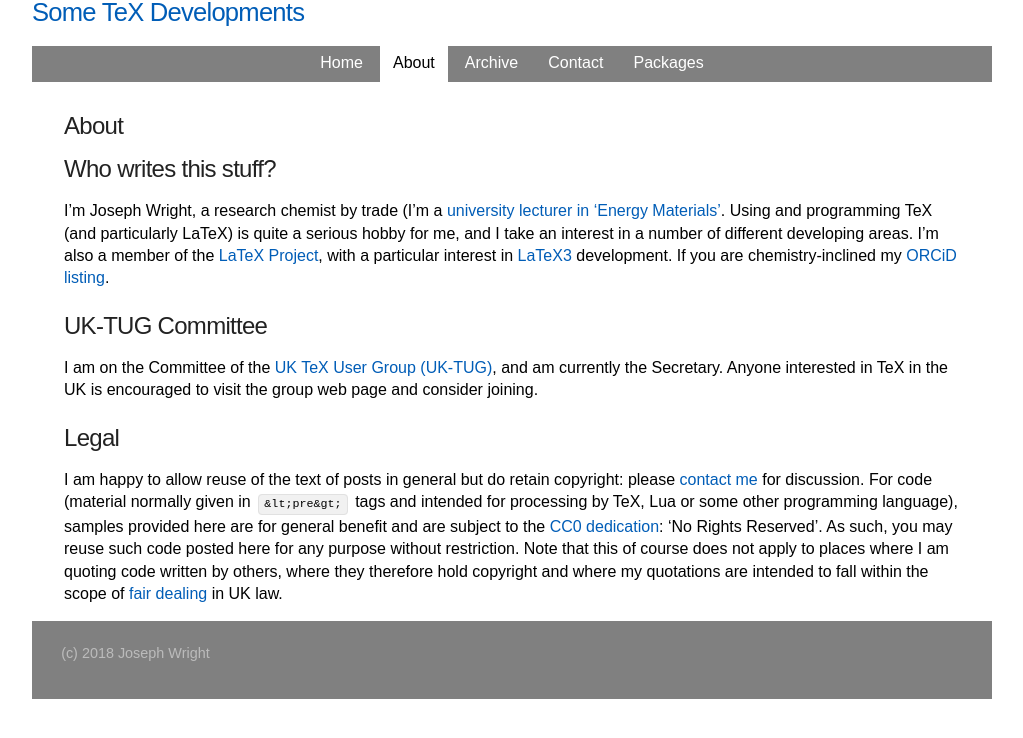
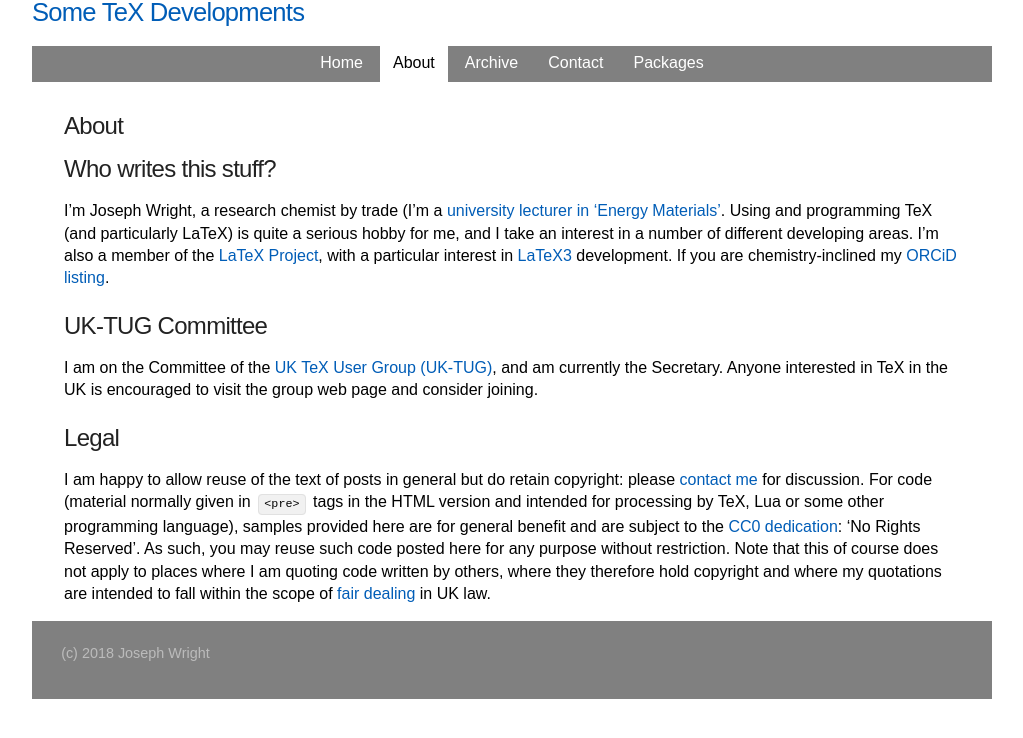
Before and after one commit to josephwright/josephwright.github.io, a Jekyll site: the page built from about.md, in a window 1280 px wide. Shown: the top 738 px of the page, without its empty margins (128-1151 px from the left). Built offline with Jekyll 4.4.1, drawn with Linux system fonts in a browser that asks for light colours; some web fonts are replaced; comment, search, counter and statistics services are not loaded.

Commit message:
Fix 'legal' text

```diff
--- a/about.md
+++ b/about.md
@@ -13,4 +13,4 @@ I am on the Committee of the [UK TeX User Group (UK-TUG)](http://uk.tug.org/), a
 
 ## Legal
 
-I am happy to allow reuse of the text of posts in general but do retain copyright: please [contact me](mailto:joseph.wright@morningstar2.co.uk) for discussion. For code (material normally given in `&lt;pre&gt;` tags and intended for processing by TeX, Lua or some other programming language), samples provided here are for general benefit and are subject to the [CC0 dedication](https://creativecommons.org/publicdomain/zero/1.0/): 'No Rights Reserved'. As such, you may reuse such code posted here for any purpose without restriction. Note that this of course does not apply to places where I am quoting code written by others, where they therefore hold copyright and where my quotations are intended to fall within the scope of [fair dealing](https://www.copyrightservice.co.uk/copyright/p27_work_of_others#fair_dealing) in UK law.
+I am happy to allow reuse of the text of posts in general but do retain copyright: please [contact me](mailto:joseph.wright@morningstar2.co.uk) for discussion. For code (material normally given in `<pre>` tags in the HTML version and intended for processing by TeX, Lua or some other programming language), samples provided here are for general benefit and are subject to the [CC0 dedication](https://creativecommons.org/publicdomain/zero/1.0/): 'No Rights Reserved'. As such, you may reuse such code posted here for any purpose without restriction. Note that this of course does not apply to places where I am quoting code written by others, where they therefore hold copyright and where my quotations are intended to fall within the scope of [fair dealing](https://www.copyrightservice.co.uk/copyright/p27_work_of_others#fair_dealing) in UK law.
```
